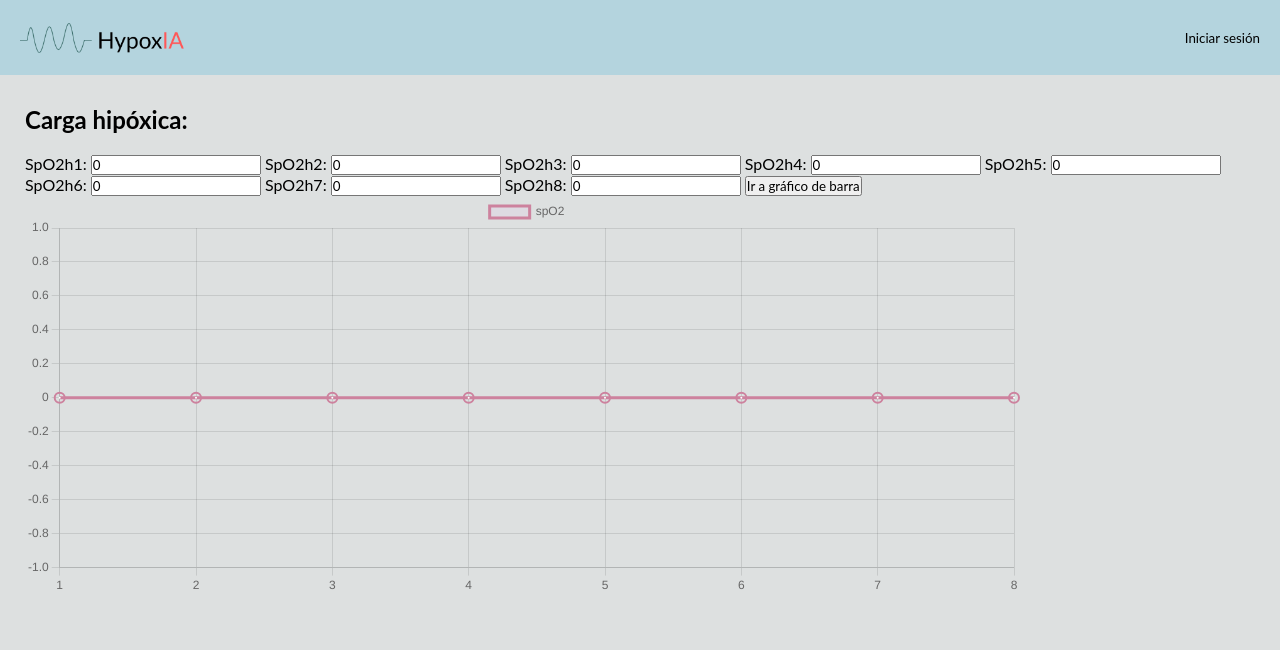
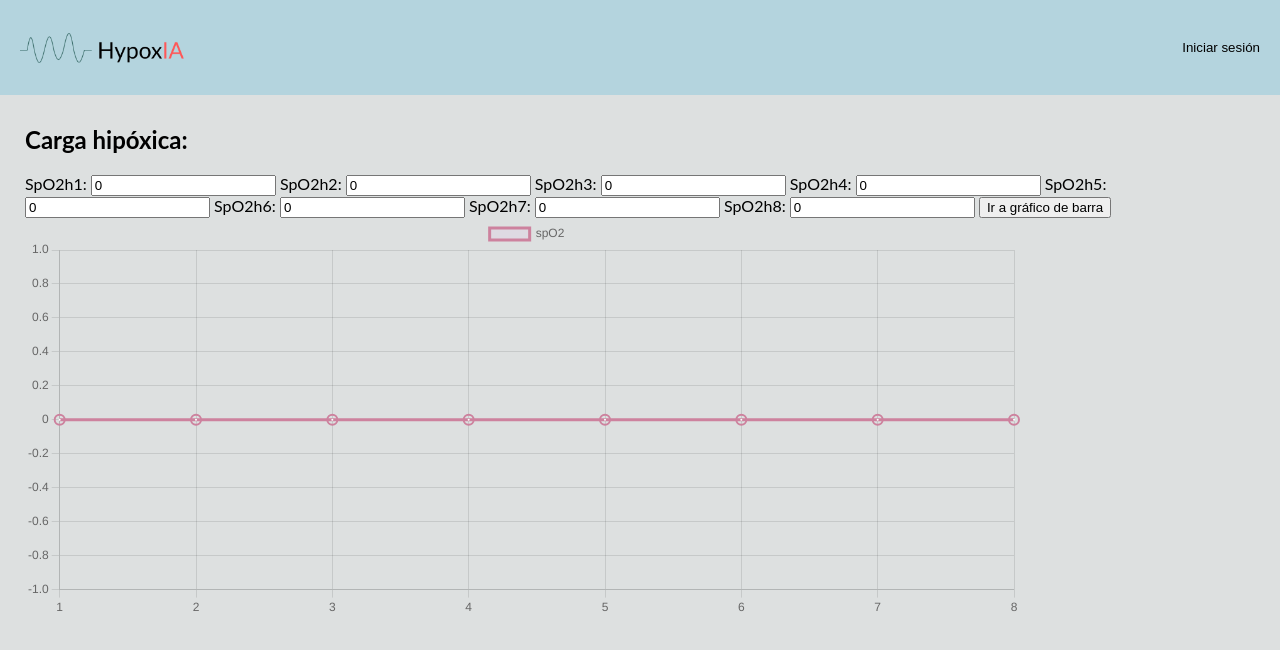
Before and after one commit to benipasto/HypoxIA-frontend, a SvelteKit app in the folder prueba-svelte-grafico/graficotest/: page /resultados in a window 1280 px wide. Shown: the top 650 px of the page. Built offline with nearby package versions, Linux system fonts and the light colour scheme.

Commit message:
feat(:global): eliminados todos los cosos globales
mala práctica...

```diff
--- a/prueba-svelte-grafico/graficotest/src/routes/login/+page.svelte
+++ b/prueba-svelte-grafico/graficotest/src/routes/login/+page.svelte
@@ -41,14 +41,14 @@
 </div>
 
 <style>
-    :global(*) {
+    * {
         margin: 0;
         padding: 0;
         box-sizing: border-box;
         font-family: 'Lato', sans-serif;
     }
 
-    :global(html, body) {
+    html, body {
         height: 100%;
         width: 100%;
     }
@@ -56,7 +56,7 @@
         display: flex;
         height: 100vh;
     }
-    :global(#svelte) {
+    #svelte {
         height: 100%;
     }
     .logo img{
--- a/prueba-svelte-grafico/graficotest/src/routes/resultados/+page.svelte
+++ b/prueba-svelte-grafico/graficotest/src/routes/resultados/+page.svelte
@@ -11,7 +11,7 @@
 </div>
 </body>
 <style>
-    :global(*) {
+    * {
         margin: 0;
         padding: 0;
         box-sizing: border-box;
@@ -20,7 +20,7 @@
     h2{
         margin-bottom: 20px;
     }
-    :global(html, body) {
+    body {
         height: 100%;
         width: 100%;
         background-color: #DDE0E0
```
